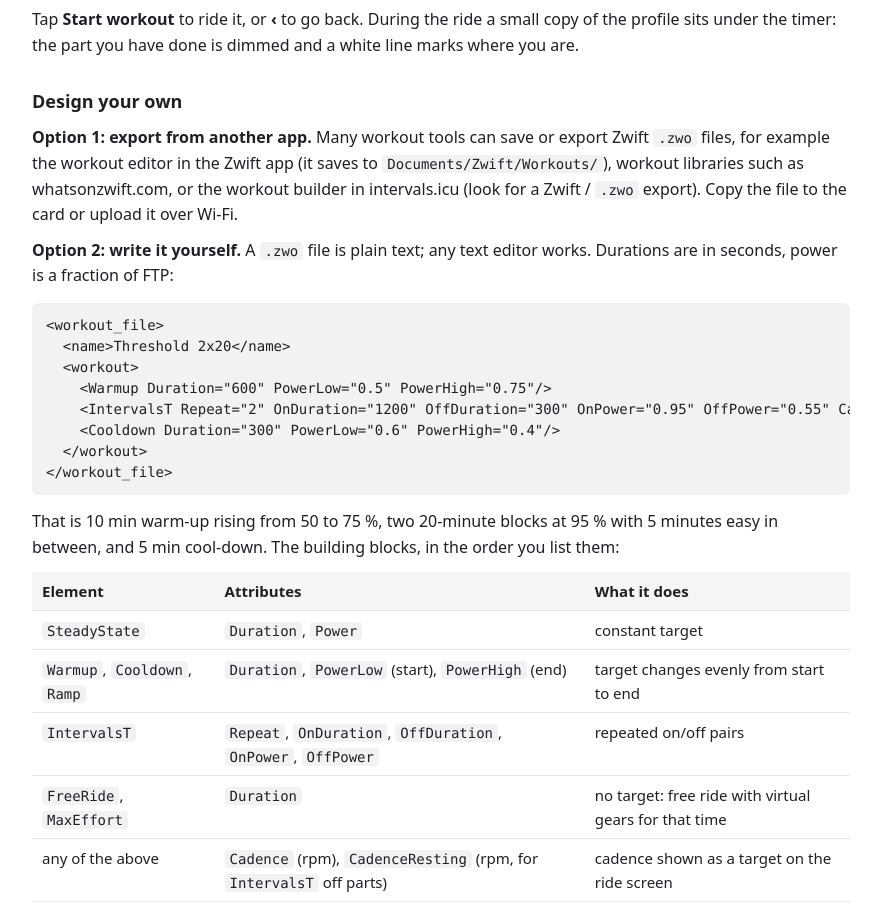
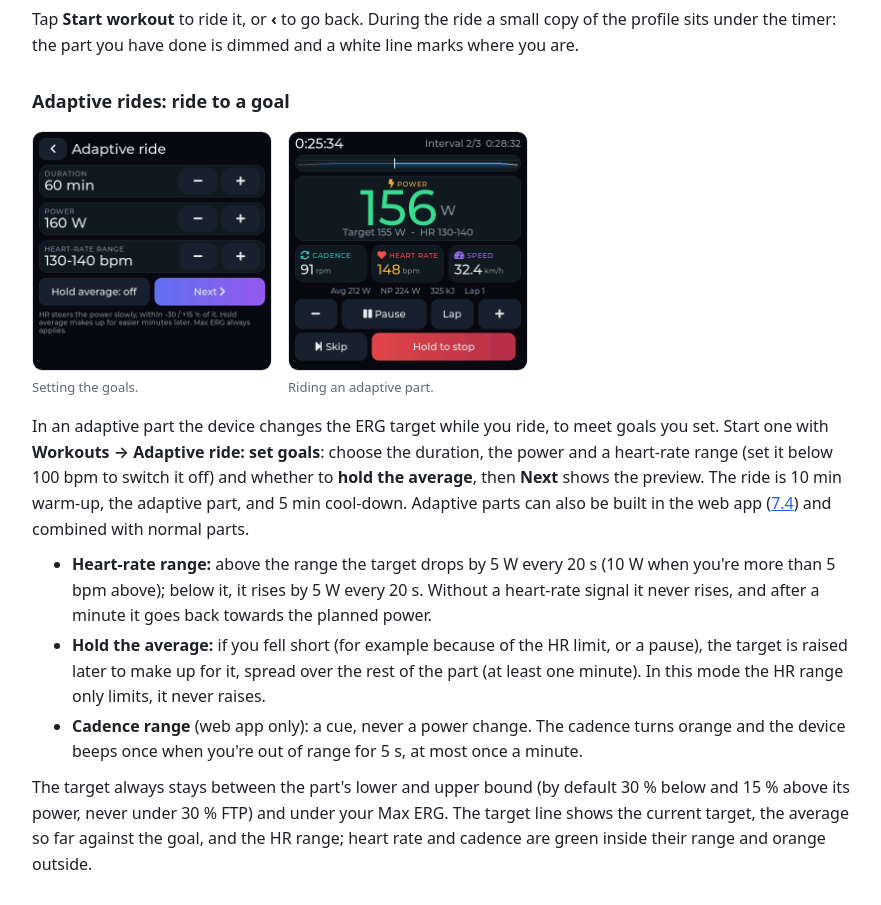
Before and after one commit to tspannagel/JustRide, a plain HTML site: page docs/manual.html in a window 1280 px wide. Shown: the part 9882-10787 px from the top of the page, without its empty margins (334-1215 px from the left). Drawn offline with Linux system fonts and the light colour scheme.

Commit message:
Docs: adaptive workouts
Co-Authored-By: Claude Opus 5.5 <noreply@anthropic.com>

```diff
--- a/docs/manual.html
+++ b/docs/manual.html
@@ -312,6 +312,19 @@ tools/sd_deploy.sh /Volumes/JUSTRIDE      <span class="c"># copies the web app a
 </ul>
 <p>Tap <span class="btn">Start workout</span> to ride it, or <span class="btn">‹</span> to go back. During the ride a small copy of the profile sits under the timer: the part you have done is dimmed and a white line marks where you are.</p>
 
+<h3 id="adaptive">Adaptive rides: ride to a goal</h3>
+<div class="shots">
+  <figure class="device"><img src="img/adaptive-setup.png" alt="Adaptive ride screen: duration, power and heart-rate range steppers, hold average switch, Next button"><figcaption>Setting the goals.</figcaption></figure>
+  <figure class="device"><img src="img/ride-adaptive.png" alt="Ride screen of an adaptive part: target line with average and HR range, HR and cadence coloured by range"><figcaption>Riding an adaptive part.</figcaption></figure>
+</div>
+<p>In an adaptive part the device changes the ERG target while you ride, to meet goals you set. Start one with <span class="btn">Workouts → Adaptive ride: set goals</span>: choose the duration, the power and a heart-rate range (set it below 100 bpm to switch it off) and whether to <b>hold the average</b>, then <span class="btn">Next</span> shows the preview. The ride is 10 min warm-up, the adaptive part, and 5 min cool-down. Adaptive parts can also be built in the web app (<a href="#webapp-workouts">7.4</a>) and combined with normal parts.</p>
+<ul>
+  <li><b>Heart-rate range:</b> above the range the target drops by 5 W every 20 s (10 W when you're more than 5 bpm above); below it, it rises by 5 W every 20 s. Without a heart-rate signal it never rises, and after a minute it goes back towards the planned power.</li>
+  <li><b>Hold the average:</b> if you fell short (for example because of the HR limit, or a pause), the target is raised later to make up for it, spread over the rest of the part (at least one minute). In this mode the HR range only limits, it never raises.</li>
+  <li><b>Cadence range</b> (web app only): a cue, never a power change. The cadence turns orange and the device beeps once when you're out of range for 5 s, at most once a minute.</li>
+</ul>
+<p>The target always stays between the part's lower and upper bound (by default 30 % below and 15 % above its power, never under 30 % FTP) and under your Max ERG. The target line shows the current target, the average so far against the goal, and the HR range; heart rate and cadence are green inside their range and orange outside.</p>
+
 <h3 id="design">Design your own</h3>
 <p><b>Option 1: export from another app.</b> Many workout tools can save or export Zwift <code>.zwo</code> files, for example the workout editor in the Zwift app (it saves to <code>Documents/Zwift/Workouts/</code>), workout libraries such as whatsonzwift.com, or the workout builder in intervals.icu (look for a Zwift / <code>.zwo</code> export). Copy the file to the card or upload it over Wi-Fi.</p>
 <p><b>Option 2: write it yourself.</b> A <code>.zwo</code> file is plain text; any text editor works. Durations are in seconds, power is a fraction of FTP:</p>
@@ -330,6 +343,7 @@ tools/sd_deploy.sh /Volumes/JUSTRIDE      <span class="c"># copies the web app a
   <tr><td><code>Warmup</code>, <code>Cooldown</code>, <code>Ramp</code></td><td><code>Duration</code>, <code>PowerLow</code> (start), <code>PowerHigh</code> (end)</td><td>target changes evenly from start to end</td></tr>
   <tr><td><code>IntervalsT</code></td><td><code>Repeat</code>, <code>OnDuration</code>, <code>OffDuration</code>, <code>OnPower</code>, <code>OffPower</code></td><td>repeated on/off pairs</td></tr>
   <tr><td><code>FreeRide</code>, <code>MaxEffort</code></td><td><code>Duration</code></td><td>no target: free ride with virtual gears for that time</td></tr>
+  <tr><td><code>SteadyState</code> (adaptive, JustRide only)</td><td><code>JrHrLow</code>, <code>JrHrHigh</code> (bpm), <code>JrAvg="1"</code> (hold the average), <code>JrCadLow</code>, <code>JrCadHigh</code> (rpm), <code>JrMin</code>, <code>JrMax</code> (bounds, fraction of FTP)</td><td>adaptive part (see <a href="#adaptive">Adaptive rides</a>); Zwift ignores these attributes and rides it as a steady part. At most 16 per workout</td></tr>
   <tr><td>any of the above</td><td><code>Cadence</code> (rpm), <code>CadenceResting</code> (rpm, for <code>IntervalsT</code> off parts)</td><td>cadence shown as a target on the ride screen</td></tr>
 </table></div>
 <p>Limits: up to 200 segments (each interval repeat counts as two), 10 hours per segment, 300 % FTP. Whatever a file says, ERG targets never go above the rider's <i>Max ERG</i>. Elements the device doesn't know (text messages, <code>textevent</code>, …) are ignored. Name files without special characters, e.g. <code>threshold_2x20.zwo</code>; underscores are shown as spaces.</p>
@@ -362,8 +376,9 @@ tools/sd_deploy.sh /Volumes/JUSTRIDE      <span class="c"># copies the web app a
 <h3 id="webapp-workouts">7.4 Workouts: builder and generator</h3>
 <p>Left: the workouts on the device. Click one to edit it. Right: the editor with the profile (coloured by power zone), length, training load (TSS), intensity (IF), average power and work for your FTP.</p>
 <ul>
-  <li><b>Blocks:</b> warm-up, steady, intervals (repeats × on/off), ramp, free ride (no target, you ride by feel) and cool-down. Power is in % of FTP, so the workout fits whoever rides it; the watts next to each field are for the FTP shown below the profile. Times are minutes:seconds. Arrows move a block, the copy icon duplicates it.</li>
-  <li><span class="btn">Generate</span> builds a workout for you: pick a type (recovery, endurance, tempo, sweet spot, threshold, VO2max, sprints, FTP ramp test), length and difficulty.</li>
+  <li><b>Blocks:</b> warm-up, steady, intervals (repeats × on/off), ramp, free ride (no target, you ride by feel), adaptive and cool-down. Power is in % of FTP, so the workout fits whoever rides it; the watts next to each field are for the FTP shown below the profile. Times are minutes:seconds. Arrows move a block, the copy icon duplicates it.</li>
+  <li><b>Adaptive</b> blocks take a power plus any of: <i>an average to hold</i>, a heart-rate range, a cadence cue range, and the bounds the power may move between (empty = default). The profile shows the bounds as a dashed band. How the device steers is described in <a href="#adaptive">Adaptive rides</a>.</li>
+  <li><span class="btn">Generate</span> builds a workout for you: pick a type (recovery, endurance, HR steady, steady average, tempo, sweet spot, threshold, VO2max, sprints, FTP ramp test), length and difficulty. <b>HR steady</b> is endurance steered by your heart rate (range from your max HR); <b>Steady average</b> holds an average power with an HR ceiling and a cadence cue.</li>
   <li><b>Adapt to me</b> (on by default) uses your history: targets are 3–6 % lower when your form shows you're tired and 2 % higher when you're fresh; VO2max and sprint targets come from your own 5-minute and 1-minute bests. The description says what was adapted.</li>
   <li><span class="btn">Save to device</span> writes the <code>.zwo</code> to the card; it appears on the device under <span class="btn">Workouts</span> right away. <span class="btn">Download</span> saves it for Zwift or elsewhere, <span class="btn">Import .zwo</span> opens a file from your computer.</li>
 </ul>
@@ -377,7 +392,7 @@ tools/sd_deploy.sh /Volumes/JUSTRIDE      <span class="c"># copies the web app a
 <p><span class="btn">Plan → Make a plan</span>: pick a goal (raise FTP, build endurance, stay in shape), the days you can ride (tap a riding day again to make it the long ride), the length in weeks and your time per week. The preview shows every session and the weekly load; every 4th week is easier. <b>Raise my FTP</b> starts and ends with an FTP ramp test.</p>
 <p>After <span class="btn">Start plan</span> the <b>next 7 days</b> are put on the device as workouts named <i>Plan &lt;date&gt; &lt;type&gt;</i>, listed first under <span class="btn">Workouts</span>. Ride the one for today. Each time you open the web app they're rebuilt for your current form and bests (adapt to me), and past ones are removed. If you edit one of them in the builder, it's kept as you saved it. With more than one rider, the files also carry the rider's name. The calendar ticks off the days you rode and shows planned vs. ridden load per week.</p>
 <div class="shots"><figure class="wide"><img src="img/web-plan.png" alt="Plan page: goal, week progress, today's session, calendar with sessions and weekly load"><figcaption>A plan with today's session and the calendar.</figcaption></figure></div>
-<p class="note">Open the web app at least once a week (on any device on your Wi-Fi) so the next sessions get onto the head unit. Workouts don't yet change <i>during</i> a ride; see the HANDOVER notes for that plan.</p>
+<p class="note">Open the web app at least once a week (on any device on your Wi-Fi) so the next sessions get onto the head unit.</p>
 
 <h3 id="webapp-riders">7.6 Riders</h3>
 <p>The <span class="btn">Riders</span> page does everything the rider screens on the device do: add a rider, rename (click the name), set FTP, Max ERG, weight and max HR (same ranges as in <a href="#riders">4</a>), <span class="btn">Make active</span> to choose who rides next, and <span class="btn">Delete</span> (asks first; their rides stay on the SD card). <span class="btn">Save</span> lights up when you changed something; out-of-range values are marked red and the device checks them again. Changes are saved on the device right away. While a ride is running the device has Wi-Fi off, so this only works between rides.</p>
```
Also changed, not shown: 2 other files.
